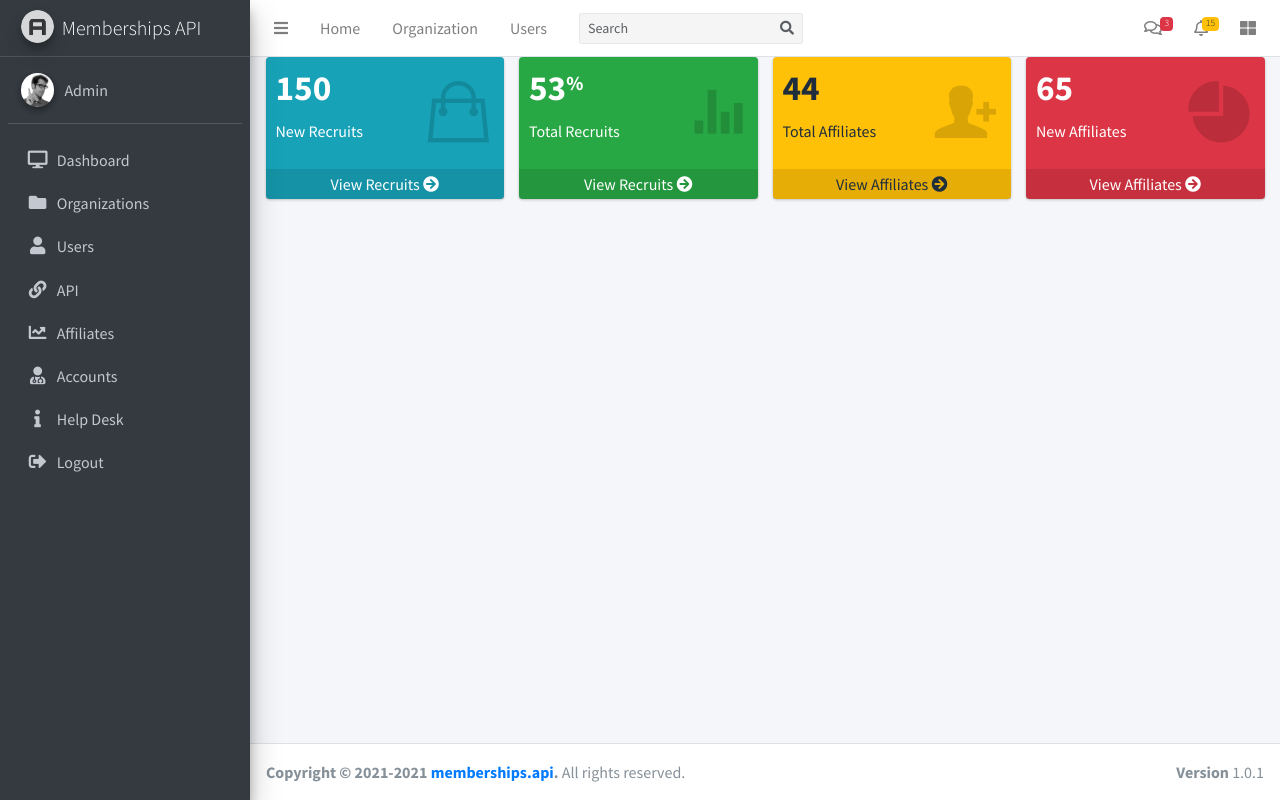
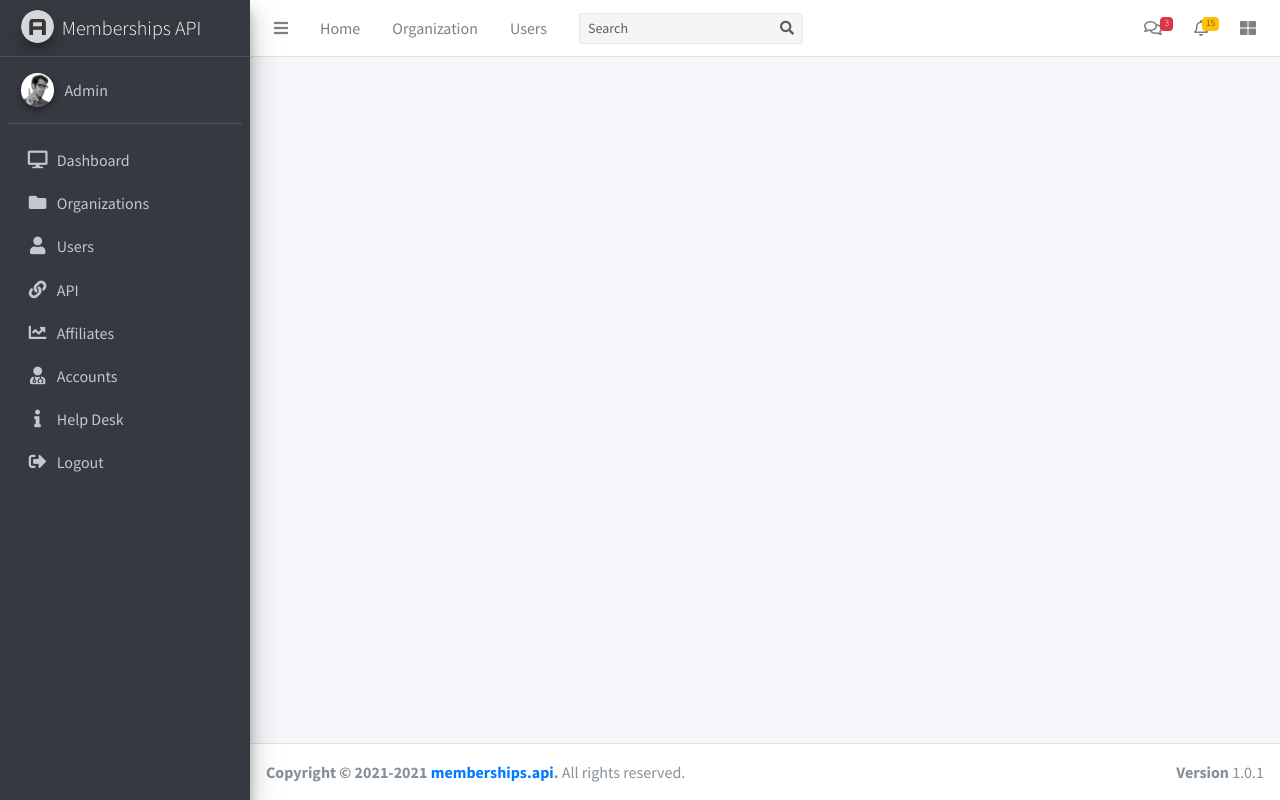
Before and after one commit to Memberships-Affiliate-Management-API/admin-portal, a Flask app: template main/app/resources/templates/admin/home.html in a window 1280 px wide. Run offline with Flask 2, Linux system fonts and the light colour scheme; the template is opened without the code that fills it, so the values that code supplies are empty; some libraries are stand-ins or nearby versions.

Commit message:
updated home.html

```diff
--- a/main/app/resources/templates/admin/home.html
+++ b/main/app/resources/templates/admin/home.html
@@ -5,68 +5,6 @@
     <section class="content">
       <div class="container-fluid">
         <!-- Small boxes (Stat box) -->
-        <div class="row">
-          <div class="col-lg-3 col-6">
-            <!-- small box -->
-            <div class="small-box bg-info">
-              <div class="inner">
-                <h3>150</h3>
-
-                <p>New Recruits</p>
-              </div>
-              <div class="icon">
-                <i class="ion ion-bag"></i>
-              </div>
-              <a href="#" class="small-box-footer">View Recruits  <i class="fas fa-arrow-circle-right"></i></a>
-            </div>
-          </div>
-          <!-- ./col -->
-          <div class="col-lg-3 col-6">
-            <!-- small box -->
-            <div class="small-box bg-success">
-              <div class="inner">
-                <h3>53<sup style="font-size: 20px">%</sup></h3>
-
-                <p>Total Recruits</p>
-              </div>
-              <div class="icon">
-                <i class="ion ion-stats-bars"></i>
-              </div>
-              <a href="#" class="small-box-footer">View Recruits <i class="fas fa-arrow-circle-right"></i></a>
-            </div>
-          </div>
-          <!-- ./col -->
-          <div class="col-lg-3 col-6">
-            <!-- small box -->
-            <div class="small-box bg-warning">
-              <div class="inner">
-                <h3>44</h3>
-
-                <p>Total Affiliates</p>
-              </div>
-              <div class="icon">
-                <i class="ion ion-person-add"></i>
-              </div>
-              <a href="#" class="small-box-footer">View Affiliates <i class="fas fa-arrow-circle-right"></i></a>
-            </div>
-          </div>
-          <!-- ./col -->
-          <div class="col-lg-3 col-6">
-            <!-- small box -->
-            <div class="small-box bg-danger">
-              <div class="inner">
-                <h3>65</h3>
-
-                <p>New Affiliates</p>
-              </div>
-              <div class="icon">
-                <i class="ion ion-pie-graph"></i>
-              </div>
-              <a href="#" class="small-box-footer">View Affiliates <i class="fas fa-arrow-circle-right"></i></a>
-            </div>
-          </div>
-          <!-- ./col -->
-        </div>
         <!-- /.row -->
       </div><!-- /.container-fluid -->
     </section>
```
